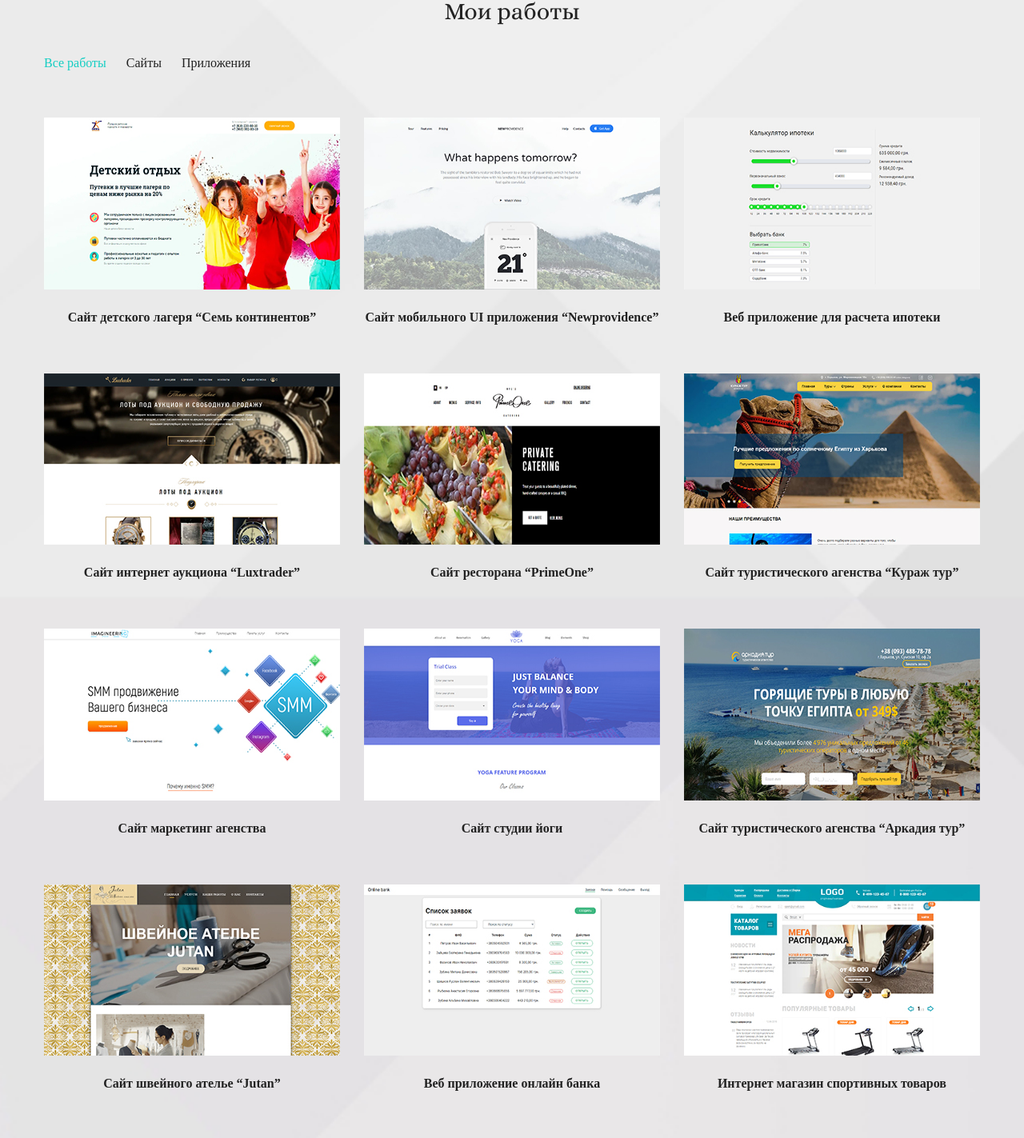
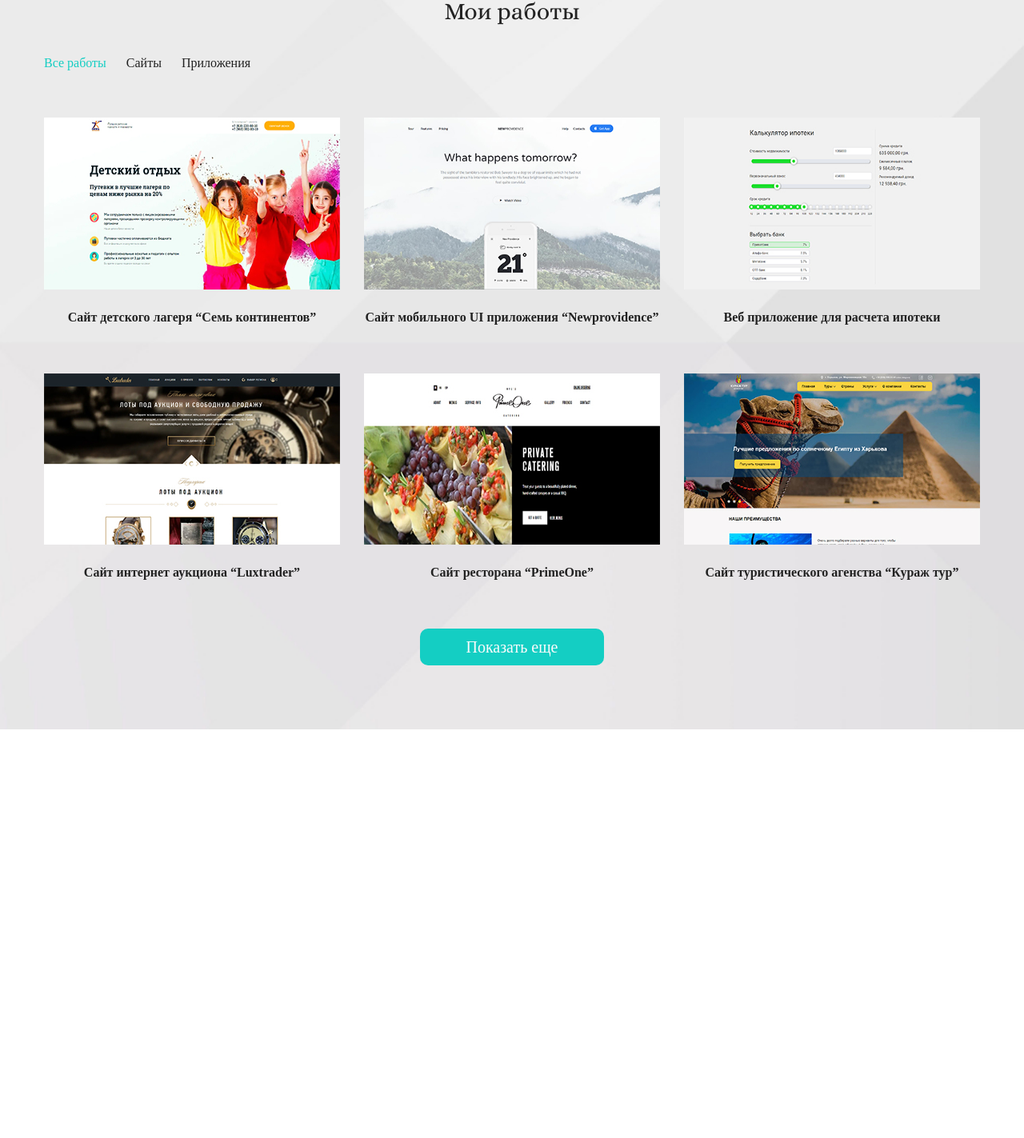
Before and after one commit to igor-kostenevich/portfolio, a Vue app: page /home in a window 1280 px wide. Shown: the part 1549-2972 px from the top of the page at 80% size. After the commit the page ends 2461 px from the top, so only its background shows below. Built offline with nearby package versions, Linux system fonts and the light colour scheme; a web font is replaced by a local one.

Commit message:
added animation for works items, disabled btn and refactoring

```diff
--- a/src/components/AppWorkBox.vue
+++ b/src/components/AppWorkBox.vue
@@ -1,8 +1,8 @@
 <template>
-  <div class="works-box">
+  <transition-group tag="div" class="works-box" name="list-works">
     <div
       class="works-box__column"
-      v-for="work in workItemsInfo"
+      v-for="(work) in visibleWorks"
       :key="work"
     >
       <div class="works-box__item works-item">
@@ -10,28 +10,38 @@
           <img :src="work.urlWorkImage" alt="" />
         </div>
         <div class="works-item__title" @click="showPopup(work)">
-          {{ work.title}}
+          {{ work.title }}
         </div>
       </div>
     </div>
+  </transition-group>
+
   <teleport to="body">
     <app-modal @closeModal="closePopup" :ifModalOpen="isModalOpen">
       <template #popup-title>
         <h3 class="popup-title">{{ workItemInfo.title }}</h3>
       </template>
       <template #popup-content>
-          <div class="popup-stack"><span>Стек:</span> {{ workItemInfo.stack }}</div>
+        <div class="popup-stack">
+          <span>Стек:</span> {{ workItemInfo.stack }}
+        </div>
         <div class="popup-image">
           <img :src="workItemInfo.urlWorkMockup" alt="" />
         </div>
       </template>
       <template #popup-footer>
-          <a :href="workItemInfo.urlShowProject" class="btn popup-link" target="_blank">Посмотреть проект</a>
-          <a :href="workItemInfo.urlRepo" class="btn popup-link" target="_blank">Перейти в репозиторий</a>
+        <a
+          :href="workItemInfo.urlShowProject"
+          class="btn popup-link"
+          target="_blank"
+          >Посмотреть проект</a
+        >
+        <a :href="workItemInfo.urlRepo" class="btn popup-link" target="_blank"
+          >Перейти в репозиторий</a
+        >
       </template>
     </app-modal>
   </teleport>
-  </div>
 </template>
 
 <script>
@@ -40,39 +50,45 @@ import { workItems } from '@/data/workItems'
 
 export default {
   components: { AppModal },
-  data () {
+  data() {
     return {
       workItemsInfo: workItems,
       workItemInfo: {},
-      isModalOpen: false
+      isModalOpen: false,
+      totalWorks: workItems.length,
     }
   },
-
   methods: {
-    showPopup (data1) {
-      this.workItemInfo = data1
+    showPopup(data) {
+      this.workItemInfo = data
       this.isModalOpen = true
     },
-    closePopup () {
+    closePopup() {
       this.isModalOpen = false
       this.workItemInfo = {}
     }
   },
-  updated () {
-    this.filteredWorkItemsInfo
+  watch: {
+    currentFilterItem(value){
+      if (value === 'all') {
+        this.workItemsInfo = workItems
+      } else if (value === 'site') {
+        this.workItemsInfo = workItems.filter(item => item.type === 'site')
+      } else if (value === 'app') {
+        this.workItemsInfo = workItems.filter(item => item.type === 'app')
+      }
+    },
+    workItemsInfo(){
+      this.$emit('updateLength', this.workItemsInfo.length)
+    }
   },
   computed: {
-    filteredWorkItemsInfo () {
-      if (this.currentFilterItem === 'all') {
-        return this.workItemsInfo = workItems
-      } else if (this.currentFilterItem === 'site') {
-        return this.workItemsInfo = workItems.filter(item => item.type === 'site')
-      } else if (this.currentFilterItem === 'app') {
-        return this.workItemsInfo = workItems.filter(item => item.type === 'app')
-      }
+    visibleWorks(){
+      return this.workItemsInfo.filter((_, idx) => idx + 1 <= this.workToShow)
     }
   },
-  props: ['currentFilterItem']
+  props: ['currentFilterItem', 'workToShow'],
+  emits: ['updateLength']
 }
 </script>
 
@@ -179,18 +195,20 @@ export default {
   }
 }
 
-.flip-enter-from,
-.flip-leave-to {
+.list-works-enter-from,
+.list-works-leave-to {
   opacity: 0;
+  transform: scale(0.1);
 }
 
-.flip-enter-to,
-.flip-leave-from {
-  opacity: 1;
+.list-works-enter-to,
+.list-works-leave-from {
+  opacity: 0;
+  transform: scale(1);
 }
 
-.flip-enter-active,
-.flip-leave-active {
-  transition: all 0.8s ease 0s;
+.list-works-enter-active,
+.list-works-leave-active {
+  transition: all .5s ease;
 }
 </style>
--- a/src/components/TheWorks.vue
+++ b/src/components/TheWorks.vue
@@ -10,14 +10,16 @@
           @click="setActiveClass(link), currentFilteredItem = link.type"
         >{{ link.name }}</li>
       </ul>
-      <app-work-box :currentFilterItem="currentFilteredItem"></app-work-box>
-      <button class="btn works__btn">Показать еще</button>
+      <app-work-box :currentFilterItem="currentFilteredItem" :workToShow="worksToShow" @updateLength="updateLength"></app-work-box>
+      <button class="btn works__btn" @click="worksToShow += 3" :disabled="disabledBtn">Показать еще</button>
     </div>
   </section>
 </template>
 
 <script>
 import AppWorkBox from './AppWorkBox'
+import { workItems } from '@/data/workItems'
+
 export default {
   data () {
     return {
@@ -26,13 +28,28 @@ export default {
         { name: 'Сайты', activeClass: false, type: 'site' },
         { name: 'Приложения', activeClass: false, type: 'app' }
       ],
-      currentFilteredItem: 'all'
+      currentFilteredItem: 'all',
+      worksToShow: 6,
+      totalFilteredWorks: workItems.length
+    }
+  },
+  computed: {
+    disabledBtn(){
+      return this.worksToShow >= this.totalFilteredWorks
     }
   },
   methods: {
     setActiveClass (link) {
-      this.filterLinks.map(item => item.activeClass = false)
+      this.filterLinks.forEach(item => item.activeClass = false)
       link.activeClass = true
+    },
+    updateLength(data){
+      this.totalFilteredWorks = data
+    }
+  },
+  watch: {
+    worksToShow(){
+      this.$forceUpdate()
     }
   },
   components: { AppWorkBox }
@@ -51,6 +68,12 @@ export default {
   &__btn {
     font-size: 20px;
     height: 46px;
+
+    &:disabled {
+      background-color: rgba(180, 180, 180, 0.788);
+      cursor: not-allowed;
+      box-shadow: none;
+    }
   }
 }
 
```
Lines whose indentation alone changed are shown as unchanged.
